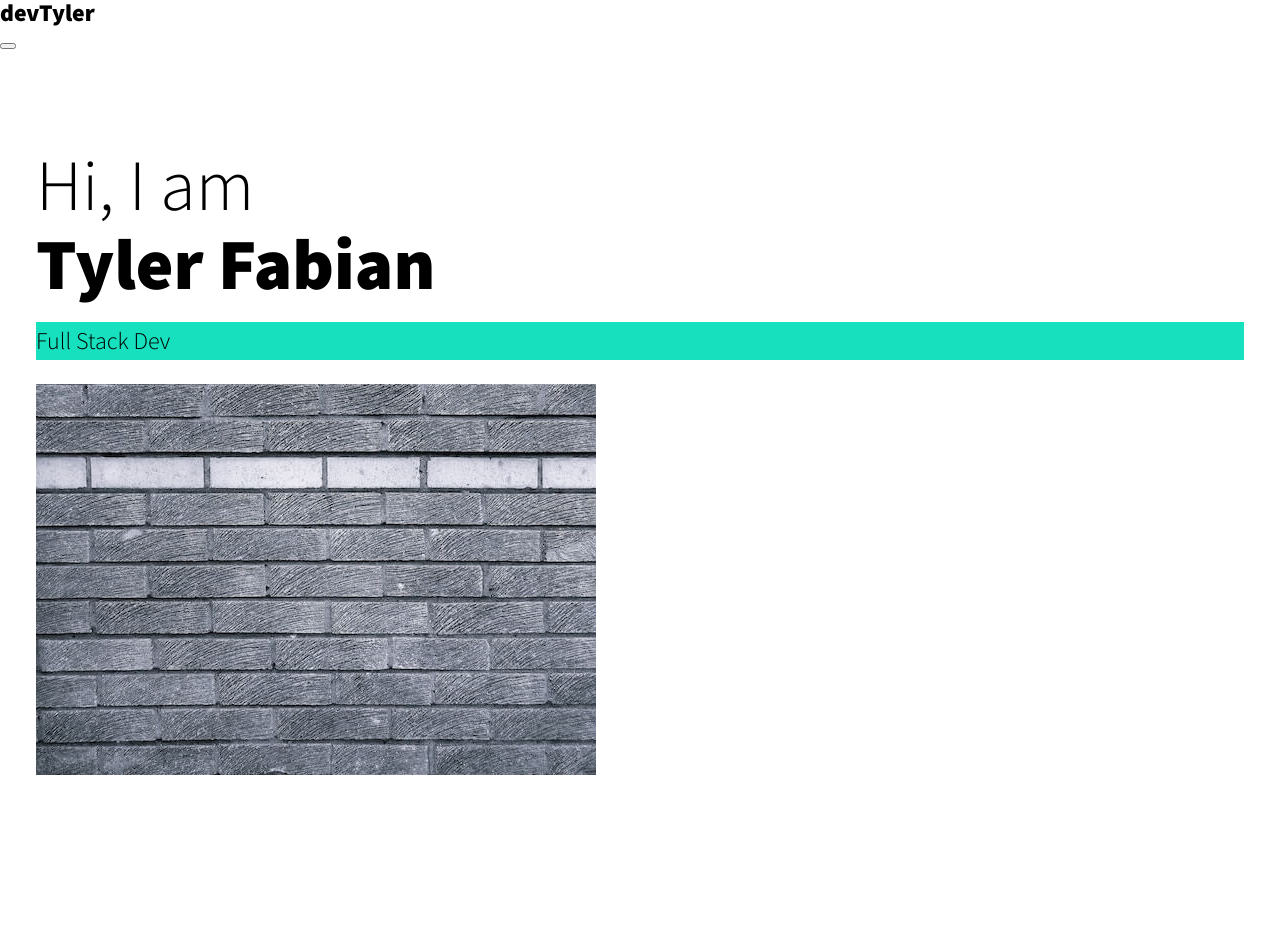
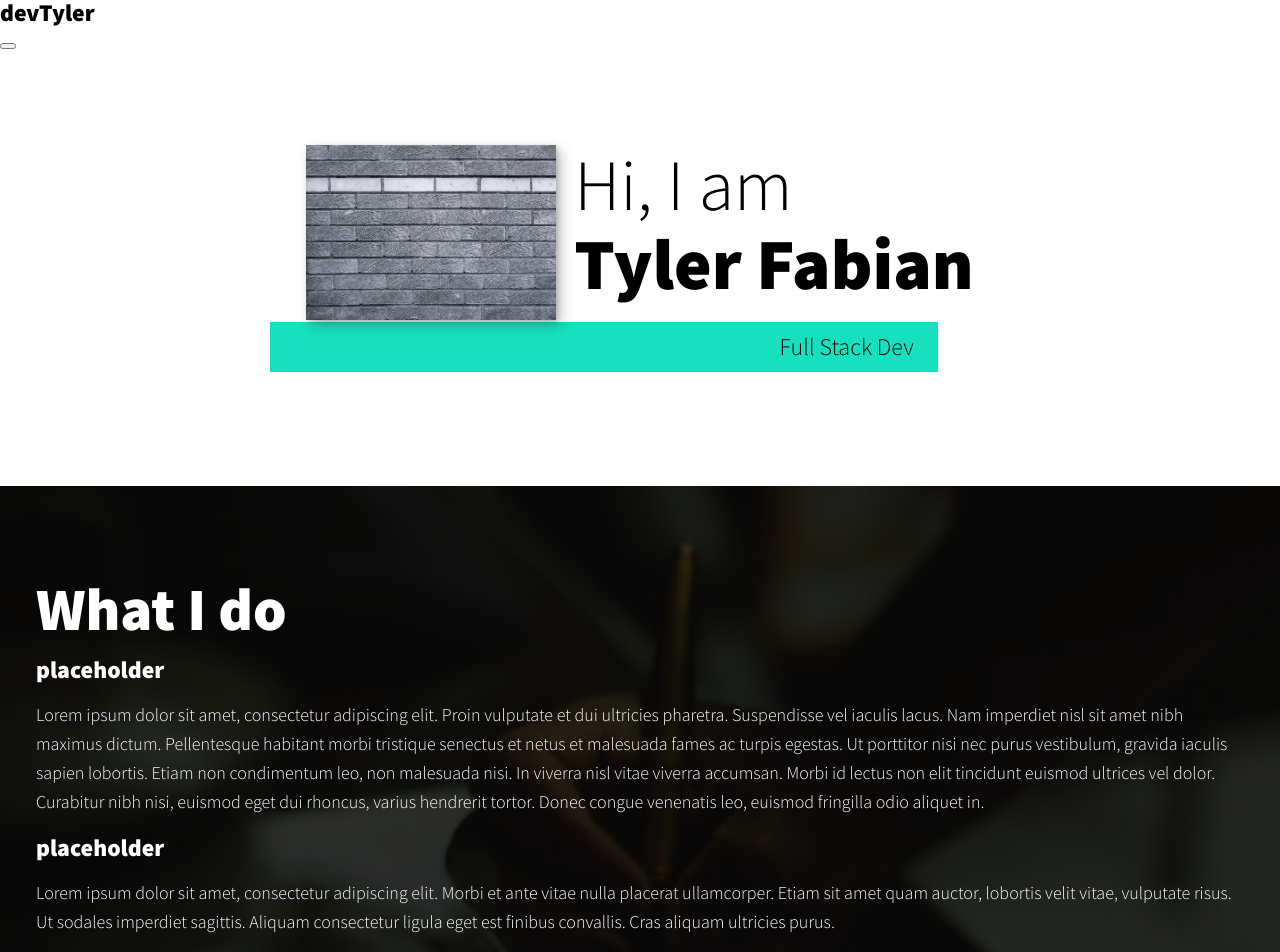
Before and after one commit to tylerf808/new-portfolio, a plain HTML site: page index.html in a window 1280 px wide. Shown: the top 952 px of the page. Drawn offline with Linux system fonts and the light colour scheme; files that its build step writes are made by us from their sources; files whose address does not match are found by name.

Commit message:
Finished intro section, added background image to services section

```diff
--- a/css/style.css
+++ b/css/style.css
@@ -21,6 +21,9 @@
     --fs-h2: 2.25rem;
     --fs-h3: 1.25rem;
     --fs-body: 1rem;
+
+    --bs: 0.25em 0.25em 0.75em rgba(0,0,0,.25),
+        0.125em 0.125em 0.25em rgba(0,0,0,.15);
 }
 
 @media (min-width: 800px) {
@@ -87,6 +90,7 @@ section {
 .section__subtitle--intro,
 .section__subtitle--about {
     background: var(--clr-accent);
+    padding: .25em 1em;
     font-family: var(--ff-secondary);
     margin-bottom: 1em;
 }
@@ -101,12 +105,50 @@ nav { display: none; }
     position: relative;
 }
 
+.intro__img {
+    box-shadow: var(--bs);
+}
+
+.section__subtitle--intro {
+    display: inline-block;
+}
+
 @media (min-width: 600px) {
     .intro {
-        display: gird;
+        display: grid;
+        width: min-content;
+        margin: 0 auto;
         grid-template-areas:
             "img title"
             "img subtitle";
         grid-template-columns: min-content max-content;
+        grid-column-gap: 1em;
+    }
+
+    .intro__img {
+        grid-area: img;
+        min-width: 250px;
+        position: relative;
+        z-index: 2;
+    }
+
+    .section__subtitle--intro {
+        align-self: start;
+        grid-column: -1 / 1;
+        grid-row: 2;
+        text-align: right;
+        position: relative;
+        left: -1.5em;
+        width: calc(100%+1.5em);
     }
 }
+
+/* My services section */
+
+.my-services {
+    background-color: var(--clr-dark);
+    background-image: url(../img/6.jpg);
+    background-size: cover;
+    background-blend-mode: multiply;
+    color: var(--clr-light);
+}
--- a/index.html
+++ b/index.html
@@ -36,7 +36,7 @@
             Hi, I am <strong>Tyler Fabian</strong>
         </h1>
         <p class="section__subtitle section__subtitle--intro">Full Stack Dev</p>
-        <img src="./img/2.jpg" alt="placeholder">
+        <img src="./img/2.jpg" alt="placeholder" class="intro__img">
     </section>
     <section class="my-services" id="services">
         <h2 class="section__title section__title--services">What I do</h2>
```
